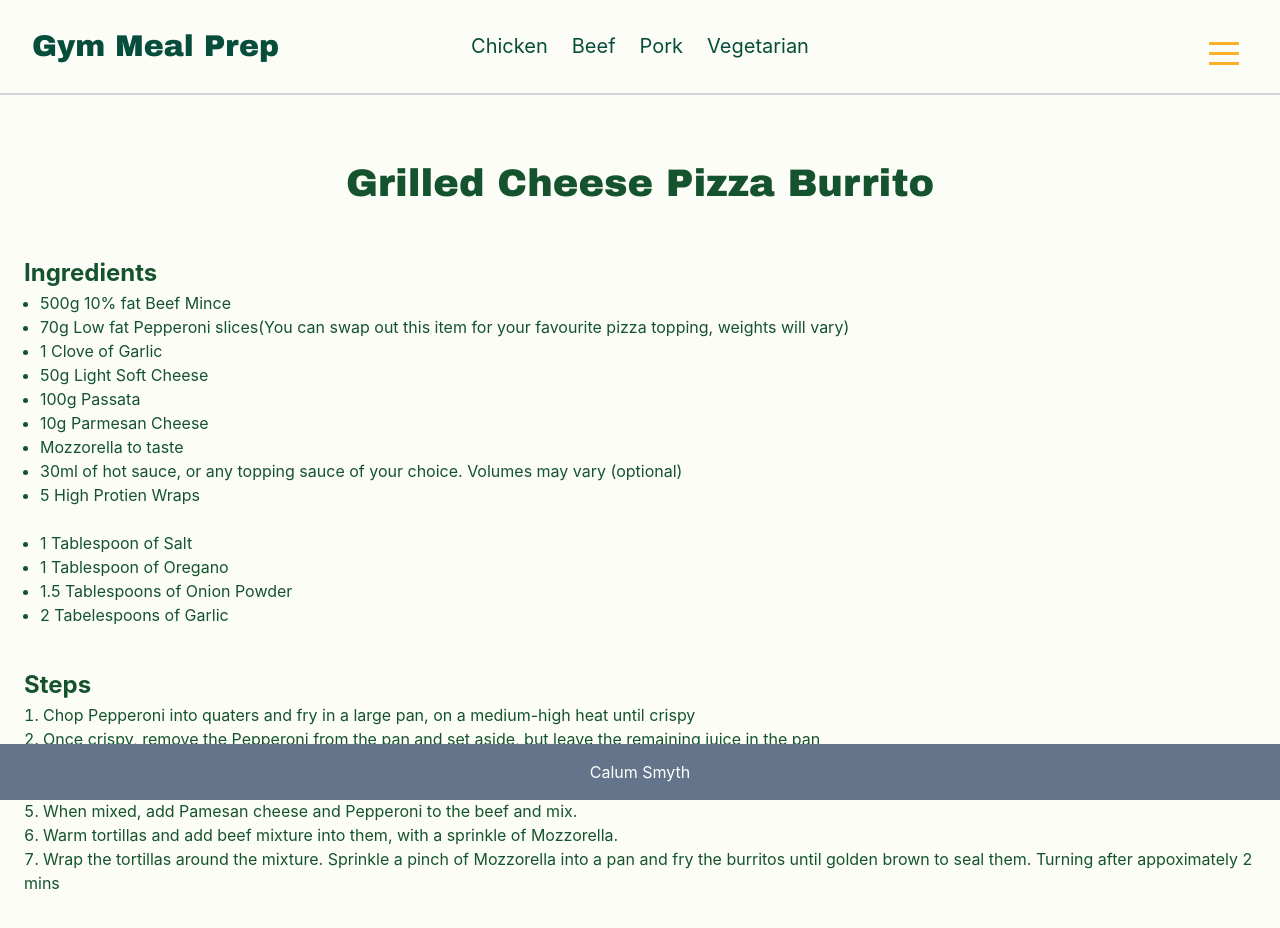
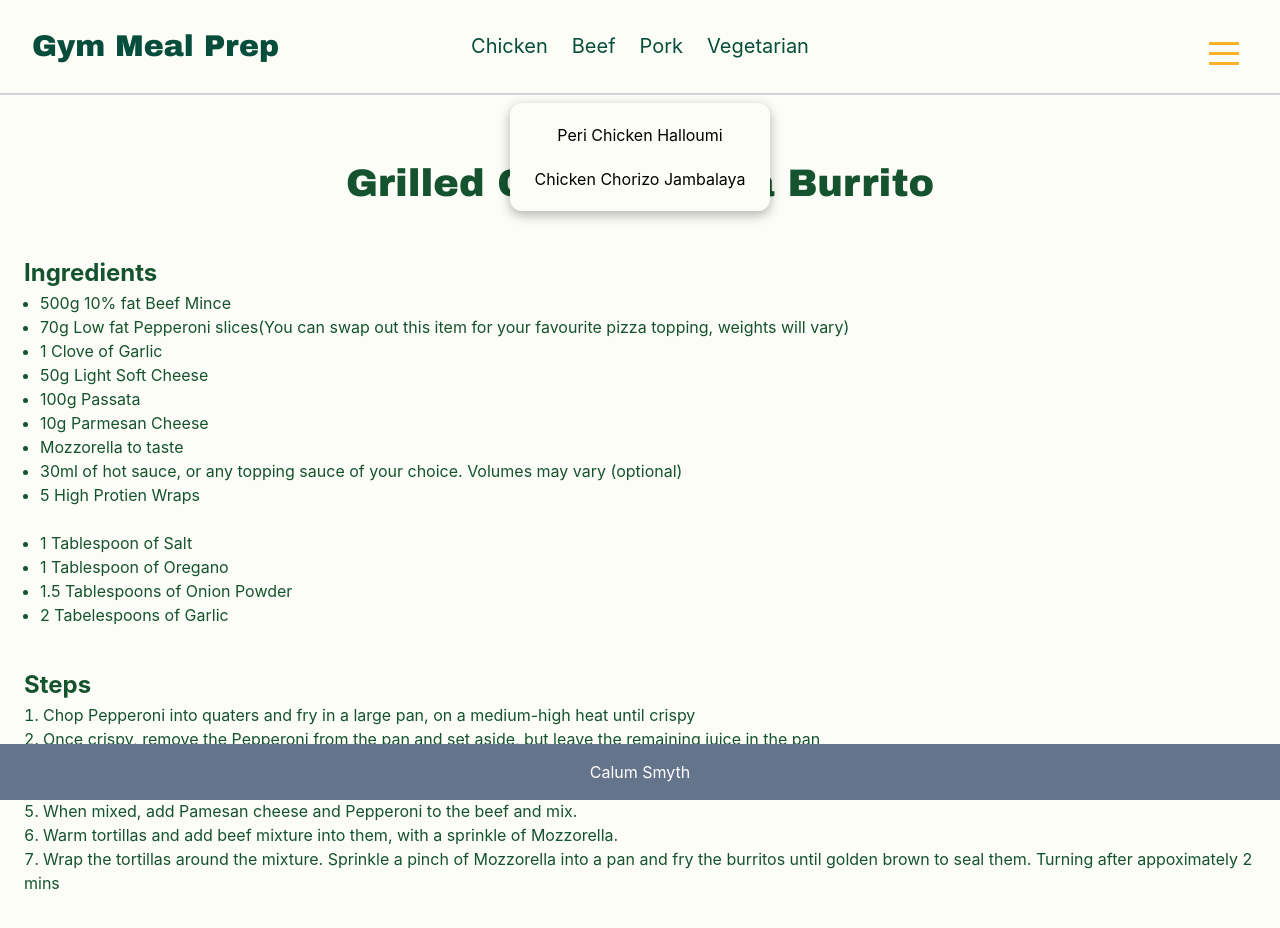
Before and after one commit to calumsmyth/gmpv, a React (Vite) app: page /GrilledCheesePizzaBurrito in a window 1280 px wide. Both pictures are taken after a click on the button "Chicken". Shown: the top 928 px of the page. Built offline with nearby package versions, Linux system fonts and the light colour scheme; the HTML template or start-up script is replaced by a standard one.

Commit message:
Add recipe category dropdown

```diff
--- a/src/components/Header.jsx
+++ b/src/components/Header.jsx
@@ -1,17 +1,45 @@
 import HamburgerMenu from './HamburgerMenu';
+import { useState } from "react";
+import { Link } from "react-router-dom";
+import recipes from '../data/recipes';
 
 const Header = () => {
+    const [selectedCategory, setSelectedCategory] = useState(null);
+
+    const handleCategoryClick = (category) => {
+        setSelectedCategory(selectedCategory === category ? null : category);
+    };
+
+    const filteredRecipes = recipes.filter(
+        (recipe) => recipe.tags.includes(selectedCategory)
+    );
+
     return (
         <header className = "header relative text-white px-8 py-4 flex flex-col lg:flex-row justify-between items-center gap-4 border-b-2 border-gray-300">
             <h1 className= "page-name text-emerald-900 text-left text-3xl">Gym Meal Prep</h1>
             <div className ="search-category flex items-center gap-4 lg:absolute lg:left-1/2 lg:-translate-x-1/2 sm:flex-col sm:gap-4">
                 <section className = "categories text-emerald-900 text-xl flex gap-6">
-                    <button>Chicken</button>
-                    <button>Beef</button>
-                    <button>Pork</button>
-                    <button>Vegetarian</button>
+                    <button onClick={() => handleCategoryClick("Chicken")}>Chicken</button>
+                    <button onClick={() => handleCategoryClick("Beef")}>Beef</button>
+                    <button onClick={() => handleCategoryClick("Pork")}>Pork</button>
+                    <button onClick={() => handleCategoryClick("Vegetarian")}>Vegetarian</button>
                 </section>
             </div>
+
+      {selectedCategory && (
+        <div className="recipe-dropdown">
+          {filteredRecipes.map((recipe) => (
+            <Link
+              key={recipe.path}
+              to={recipe.path}
+              className="recipe-dropdown-link"
+              onClick={() => setSelectedCategory(null)}
+            >
+              {recipe.name}
+            </Link>
+          ))}
+        </div>
+                )}
             <HamburgerMenu />
         </header>
     )
--- /dev/null
+++ b/src/data/recipes.js
@@ -0,0 +1,40 @@
+const recipes = [
+    {
+        name: "Peri Chicken Halloumi",
+        tags: ["Chicken"],
+        path: "/PeriChickenHalloumi",
+    },
+    {
+        name: "Chicken Chorizo Jambalaya",
+        tags: ["Chicken", "Pork"],
+        path: "/ChickenChorizoJambalaya",
+    },
+    {
+        name: "Beef Ragu",
+        tags: ["Beef"],
+        path: "/BeefRagu",
+    },
+    {
+        name: "Cheesy Taco",
+        tags: ["Beef"],
+        path: "/CheesyTaco",
+    },
+    {
+        name: "Grilled Cheese Pizza Burrito",
+        tags: ["Beef", "Pork"],
+        path: "/GrilledCheesePizzaBurrito",
+    },
+    {
+        name: "High Protien Omelette Wrap",
+        tags: ["Vegetarian"],
+        path: "/HighProteinOmeletteWrap",
+    },
+    {
+        name: "Sausage Cannelini Ragu",
+        tags: ["Pork"],
+        path: "/SausageCanneliniRagu",
+    },
+
+]
+
+export default recipes;
--- a/src/index.css
+++ b/src/index.css
@@ -28,6 +28,47 @@ h1 {
 h2 {
   font-size: 1.5rem;
   font-weight: bold;
+}
+
+.search-category {
+    position: relative;
+}
+
+.recipe-dropdown {
+    position: absolute;
+
+    top: 100%;
+    left: 50%;
+    transform: translateX(-50%);
+
+    margin-top: 10px;
+
+    display: flex;
+    flex-direction: column;
+
+    width: 260px;
+    padding: 10px;
+
+    background-color: #fdfdf8;
+    border-radius: 12px;
+    box-shadow: 0 4px 12px rgba(0, 0, 0, 0.3);
+
+    z-index: 1000;
+}
+
+.recipe-dropdown-link {
+    display: block;
+    padding: 10px;
+
+    color: black;
+    text-align: center;
+    text-decoration: none;
+
+    border-radius: 8px;
+}
+
+.recipe-dropdown-link:hover {
+    background-color: rgb(250, 177, 41);
 }
 
 .hamburger-wrapper {
```
